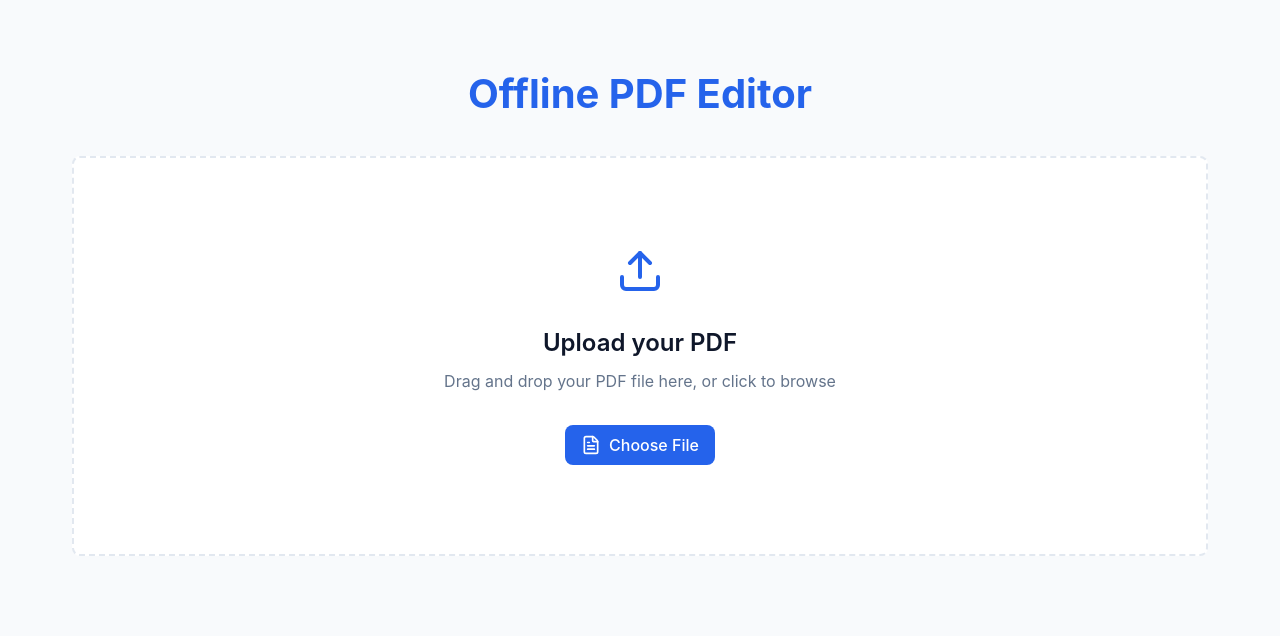
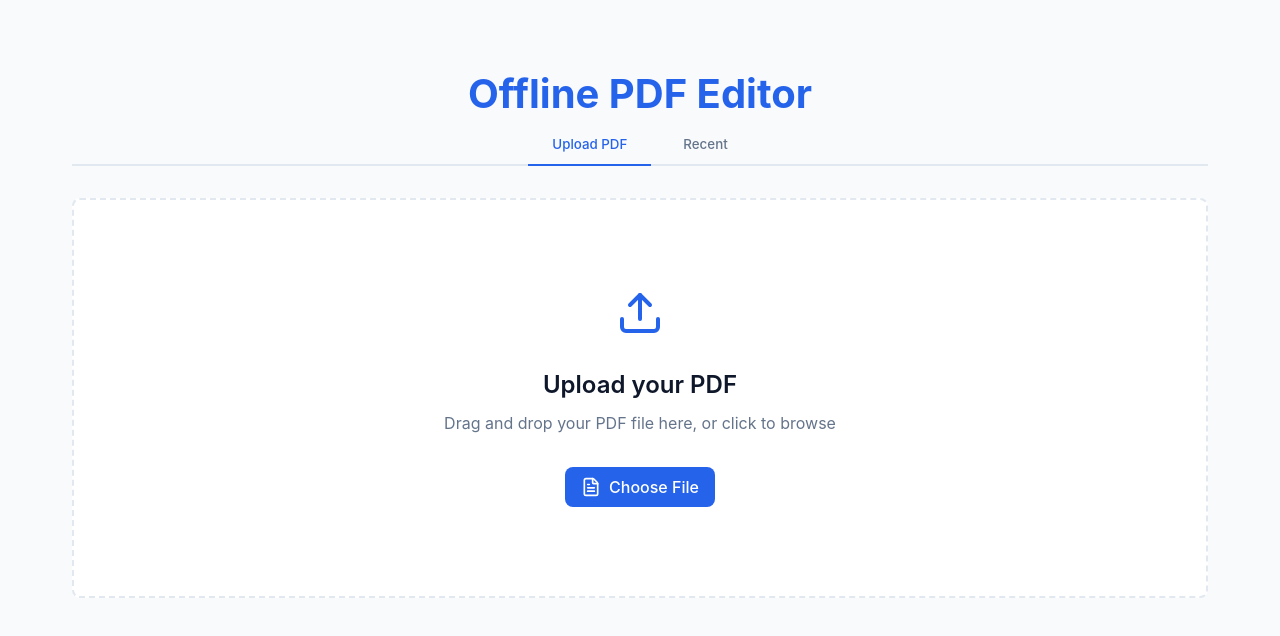
Before and after one commit to vortexbuild/offline-pdf-editor, a React (Vite) app: page / in a window 1280 px wide. Shown: the top 636 px of the page. Built offline with nearby package versions, Linux system fonts and the light colour scheme.

Commit message:
Feature: Add Recent tab to track recently edited documents

```diff
--- a/src/components/PDFEditor.css
+++ b/src/components/PDFEditor.css
@@ -61,3 +61,32 @@
 .active-page {
     border-color: var(--primary);
 }
+
+.tabs {
+    display: flex;
+    gap: 0.5rem;
+    margin-bottom: 2rem;
+    border-bottom: 2px solid var(--border);
+    justify-content: center;
+}
+
+.tab {
+    padding: 0.75rem 1.5rem;
+    background: none;
+    border: none;
+    border-bottom: 2px solid transparent;
+    color: var(--text-secondary);
+    font-weight: 500;
+    cursor: pointer;
+    transition: all 0.2s;
+    margin-bottom: -2px;
+}
+
+.tab:hover {
+    color: var(--text);
+}
+
+.tab.active {
+    color: var(--primary);
+    border-bottom-color: var(--primary);
+}
--- a/src/components/PDFEditor.tsx
+++ b/src/components/PDFEditor.tsx
@@ -4,6 +4,7 @@ import { Canvas, FabricImage, Textbox } from 'fabric';
 import { PDFUploader } from './PDFUploader';
 import { PageCanvas } from './PageCanvas';
 import { Toolbar } from './Toolbar';
+import { RecentDocs } from './RecentDocs';
 import { loadPDF, savePDF } from '../utils/pdfUtils';
 import './PDFEditor.css';
 
@@ -16,6 +17,7 @@ export const PDFEditor: React.FC = () => {
     const [activeObject, setActiveObject] = useState<any>(null);
     const [originalFileName, setOriginalFileName] = useState<string>('document.pdf');
     const lastMousePos = React.useRef<{ x: number, y: number }>({ x: 100, y: 100 });
+    const [activeTab, setActiveTab] = useState<'upload' | 'recent'>('upload');
 
     // History Management
     const undoStack = React.useRef<{ pageIndex: number, json: any }[]>([]);
@@ -100,6 +102,13 @@ export const PDFEditor: React.FC = () => {
     const handleFileSelect = async (file: File) => {
         try {
             setOriginalFileName(file.name);
+
+            // Add to recent docs
+            const recentDocs = JSON.parse(localStorage.getItem('recentDocs') || '[]');
+            const newDoc = { name: file.name, timestamp: Date.now() };
+            const updated = [newDoc, ...recentDocs.filter((d: any) => d.name !== file.name)].slice(0, 10);
+            localStorage.setItem('recentDocs', JSON.stringify(updated));
+
             const arrayBuffer = await file.arrayBuffer();
             setOriginalPdfBytes(arrayBuffer);
 
@@ -364,7 +373,27 @@ export const PDFEditor: React.FC = () => {
         return (
             <div className="container">
                 <h1 className="app-title">Offline PDF Editor</h1>
-                <PDFUploader onFileSelect={handleFileSelect} />
+
+                <div className="tabs">
+                    <button
+                        className={`tab ${activeTab === 'upload' ? 'active' : ''}`}
+                        onClick={() => setActiveTab('upload')}
+                    >
+                        Upload PDF
+                    </button>
+                    <button
+                        className={`tab ${activeTab === 'recent' ? 'active' : ''}`}
+                        onClick={() => setActiveTab('recent')}
+                    >
+                        Recent
+                    </button>
+                </div>
+
+                {activeTab === 'upload' ? (
+                    <PDFUploader onFileSelect={handleFileSelect} />
+                ) : (
+                    <RecentDocs onFileSelect={handleFileSelect} />
+                )}
             </div>
         );
     }
--- /dev/null
+++ b/src/components/RecentDocs.css
@@ -0,0 +1,68 @@
+.recent-docs-empty {
+    text-align: center;
+    padding: 3rem;
+    color: var(--text-secondary);
+}
+
+.recent-docs-empty svg {
+    margin-bottom: 1rem;
+    opacity: 0.5;
+}
+
+.recent-docs-empty p {
+    font-size: 1.125rem;
+    font-weight: 500;
+    margin-bottom: 0.5rem;
+    color: var(--text);
+}
+
+.recent-docs-empty span {
+    font-size: 0.875rem;
+}
+
+.recent-docs-list {
+    display: flex;
+    flex-direction: column;
+    gap: 0.5rem;
+    max-width: 600px;
+    margin: 0 auto;
+}
+
+.recent-doc-item {
+    display: flex;
+    align-items: center;
+    gap: 1rem;
+    padding: 1rem;
+    background: var(--surface);
+    border: 1px solid var(--border);
+    border-radius: var(--radius);
+    cursor: pointer;
+    transition: all 0.2s;
+}
+
+.recent-doc-item:hover {
+    border-color: var(--primary);
+    box-shadow: var(--shadow);
+}
+
+.recent-doc-item svg {
+    color: var(--primary);
+    flex-shrink: 0;
+}
+
+.recent-doc-info {
+    display: flex;
+    flex-direction: column;
+    gap: 0.25rem;
+    flex: 1;
+}
+
+.recent-doc-name {
+    font-weight: 500;
+    color: var(--text);
+}
+
+.recent-doc-time {
+    font-size: 0.875rem;
+    color: var(--text-secondary);
+}
--- /dev/null
+++ b/src/components/RecentDocs.tsx
@@ -0,0 +1,62 @@
+import React, { useState, useEffect } from 'react';
+import { Clock, FileText } from 'lucide-react';
+import './RecentDocs.css';
+
+interface RecentDoc {
+    name: string;
+    timestamp: number;
+}
+
+interface RecentDocsProps {
+    onFileSelect: (file: File) => void;
+}
+
+export const RecentDocs: React.FC<RecentDocsProps> = ({ onFileSelect }) => {
+    const [recentDocs, setRecentDocs] = useState<RecentDoc[]>([]);
+
+    useEffect(() => {
+        const stored = localStorage.getItem('recentDocs');
+        if (stored) {
+            setRecentDocs(JSON.parse(stored));
+        }
+    }, []);
+
+    const formatDate = (timestamp: number) => {
+        const date = new Date(timestamp);
+        const now = new Date();
+        const diffMs = now.getTime() - date.getTime();
+        const diffMins = Math.floor(diffMs / 60000);
+        const diffHours = Math.floor(diffMs / 3600000);
+        const diffDays = Math.floor(diffMs / 86400000);
+
+        if (diffMins < 1) return 'Just now';
+        if (diffMins < 60) return `${diffMins} min${diffMins > 1 ? 's' : ''} ago`;
+        if (diffHours < 24) return `${diffHours} hour${diffHours > 1 ? 's' : ''} ago`;
+        if (diffDays < 7) return `${diffDays} day${diffDays > 1 ? 's' : ''} ago`;
+        return date.toLocaleDateString();
+    };
+
+    if (recentDocs.length === 0) {
+        return (
+            <div className="recent-docs-empty">
+                <Clock size={48} />
+                <p>No recent documents</p>
+                <span>Your recently edited PDFs will appear here</span>
+            </div>
+        );
+    }
+
+    return (
+        <div className="recent-docs-list">
+            {recentDocs.map((doc, index) => (
+                <div key={index} className="recent-doc-item">
+                    <FileText size={24} />
+                    <div className="recent-doc-info">
+                        <span className="recent-doc-name">{doc.name}</span>
+                        <span className="recent-doc-time">{formatDate(doc.timestamp)}</span>
+                    </div>
+                </div>
+            ))}
+        </div>
+    );
+};
```
